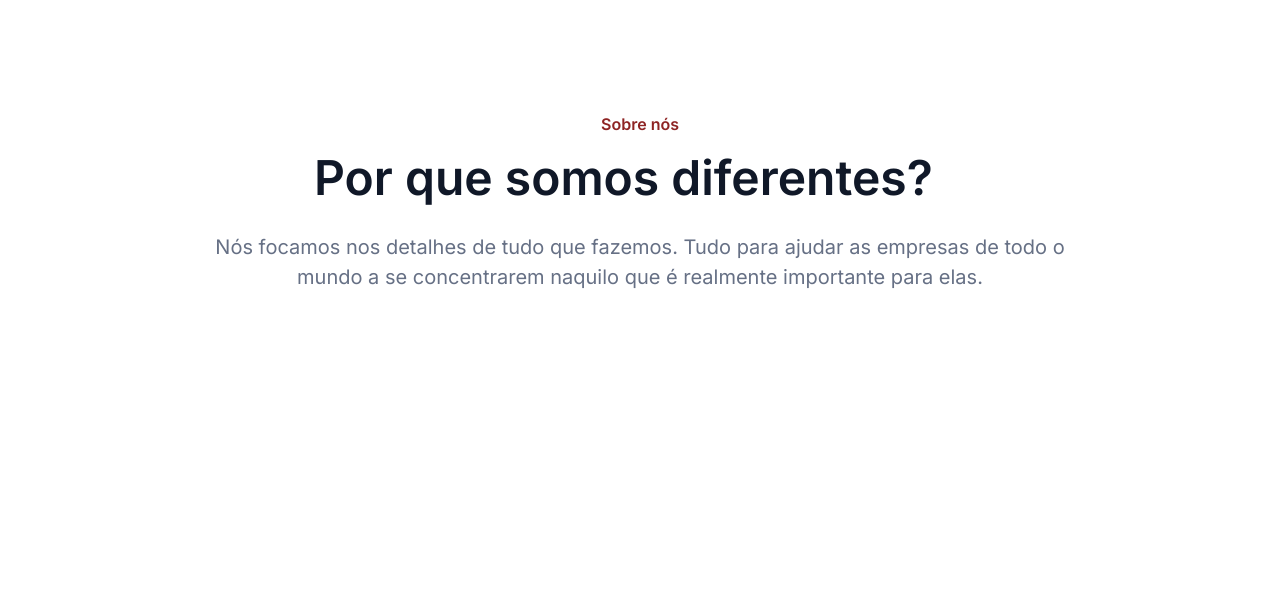
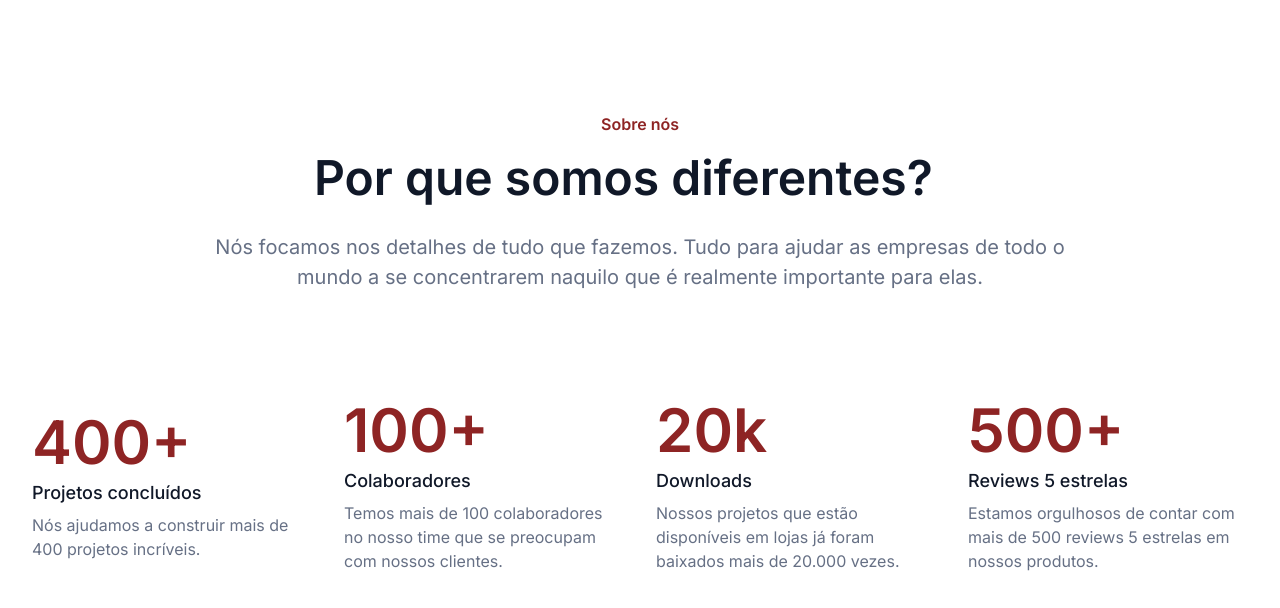
Before and after one commit to BeatrizMoraes01/7daysCode, a plain HTML site: page index.html in a window 1280 px wide. Shown: the part 76-684 px from the top of the page. Drawn offline with Linux system fonts and the light colour scheme.

Commit message:
3° dia codando no #7DaysOfCode

```diff
--- a/assets/css/style.css
+++ b/assets/css/style.css
@@ -91,3 +91,39 @@ body{
     text-align: center;
     color: #667085;
 }
+.metricas{
+    display: flex;
+    justify-content: center;
+    align-items: center;
+}
+.lista__metricas{
+    display: flex;
+    /*margin: top right bottom left*/
+    margin: 0 80px 96px 80px;
+    gap: 32px;
+    line-height: 24px;
+}
+.item__metricas{
+    display: flex;
+    flex-direction: column;
+    justify-content: center;
+    width: 280px;
+    height: 168px;
+}
+.item__titulo{
+    margin-bottom: 27px;
+    font-size: 60px;
+    font-weight: 600;
+    color: #8E2424;
+}
+.item__subtitulo{
+    margin-bottom: 8px;
+    font-size: 18px;
+    font-weight: 500;
+    color: #101828;
+}
+.item__paragrafo{
+    font-size: 16px;
+    font-weight: 400;
+    color: #667085;
+}
--- a/index.html
+++ b/index.html
@@ -34,6 +34,30 @@
             <p class="sobre__paragrafo">Nós focamos nos detalhes de tudo que fazemos. Tudo para ajudar as empresas de todo o mundo a se concentrarem naquilo que é realmente importante para elas.</p>
             <p></p>
         </section>
+        <section class="metricas">
+            <ul class="lista__metricas">
+                <li class="item__metricas">
+                    <h1 class="item__titulo">400+</h1>
+                    <h3 class="item__subtitulo">Projetos concluídos</h3>
+                    <p class="item__paragrafo">Nós ajudamos a construir mais de 400 projetos incríveis.</p>
+                </li>
+                <li class="item__metricas">
+                    <h1 class="item__titulo">100+</h1>
+                    <h3 class="item__subtitulo">Colaboradores</h3>
+                    <p class="item__paragrafo">Temos mais de 100 colaboradores no nosso time que se preocupam com nossos clientes.</p>
+                </li>
+                <li class="item__metricas">
+                    <h1 class="item__titulo">20k</h1>
+                    <h3 class="item__subtitulo">Downloads</h3>
+                    <p class="item__paragrafo">Nossos projetos que estão disponíveis em lojas já foram baixados mais de 20.000 vezes.</p>
+                </li>
+                <li class="item__metricas">
+                    <h1 class="item__titulo">500+</h1>
+                    <h3 class="item__subtitulo">Reviews 5 estrelas</h3>
+                    <p class="item__paragrafo">Estamos orgulhosos de contar com mais de 500 reviews 5 estrelas em nossos produtos.</p>
+                </li>
+            </ul>
+        </section>
     </main>
 </body>
 </html>
```
